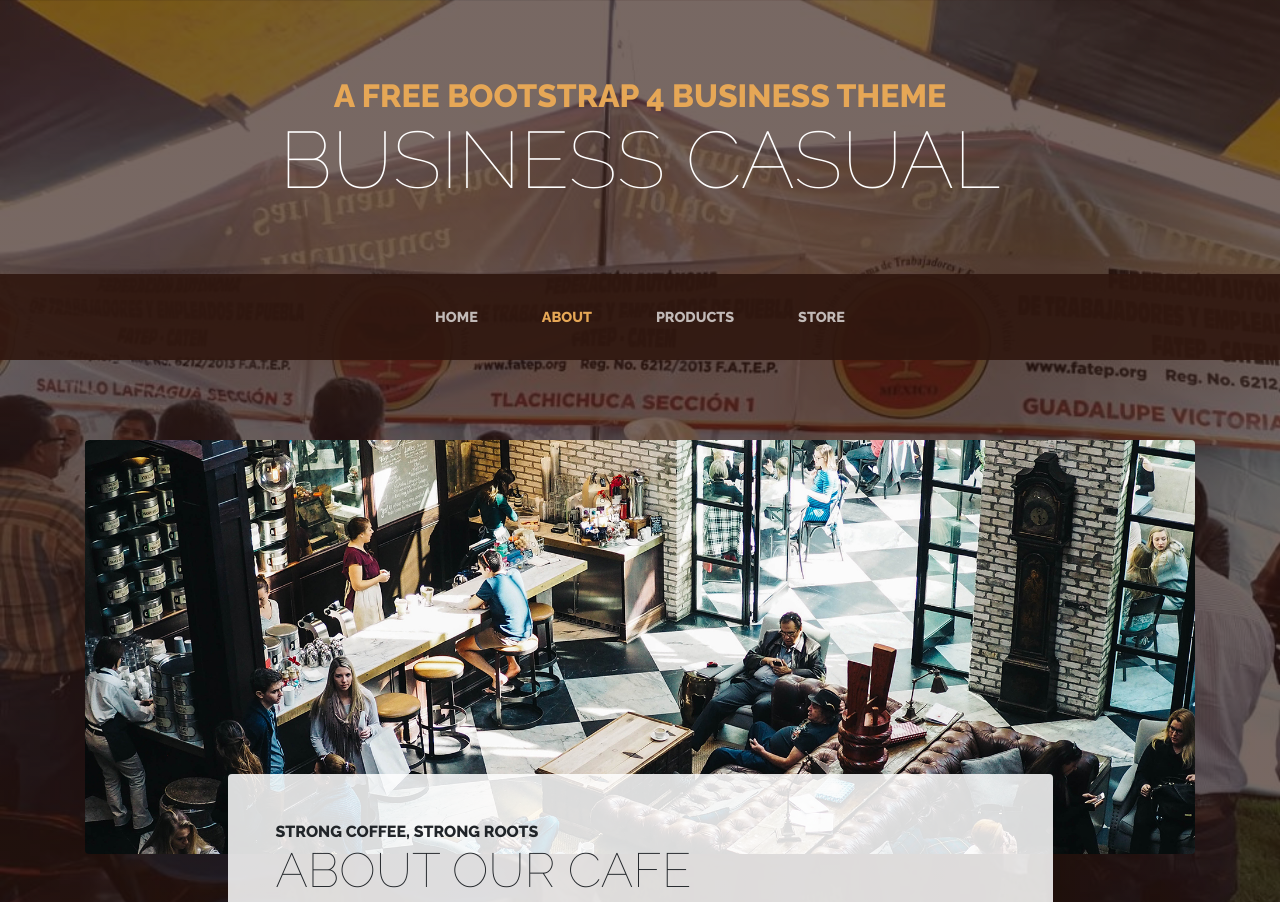
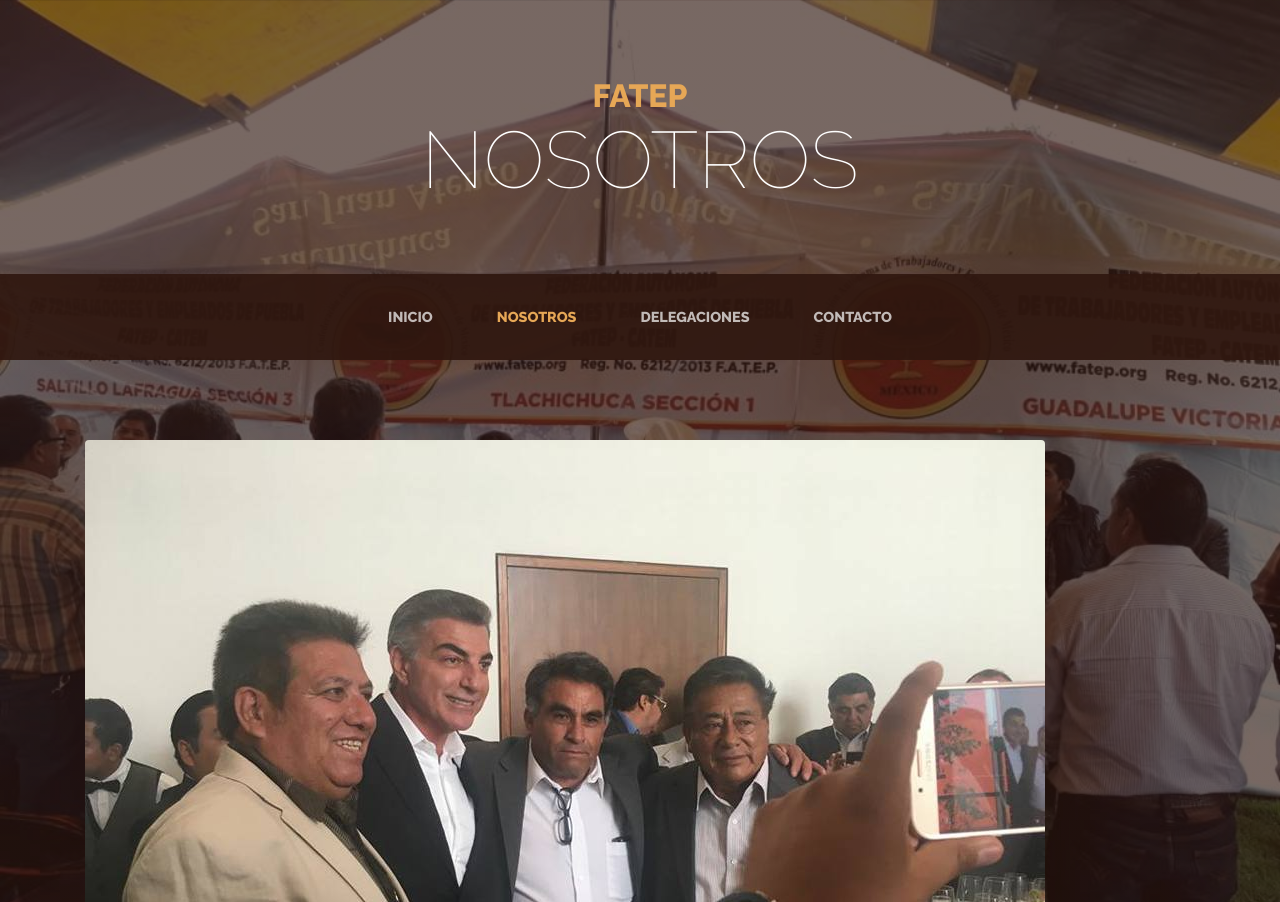
Before and after one commit to josarthas/FATEP, a website: page about.html in a window 1280 px wide. Shown: the top 902 px of the page. Drawn offline with Linux system fonts and the light colour scheme.

Commit message:
Prototipo
Minimos cambios

```diff
--- a/about.html
+++ b/about.html
@@ -8,7 +8,7 @@
     <meta name="description" content="">
     <meta name="author" content="">
 
-    <title>Business Casual - Start Bootstrap Theme</title>
+    <title>CATEM</title>
 
     <!-- Bootstrap core CSS -->
     <link href="vendor/bootstrap/css/bootstrap.min.css" rel="stylesheet">
@@ -25,32 +25,32 @@
   <body>
 
     <h1 class="site-heading text-center text-white d-none d-lg-block">
-      <span class="site-heading-upper text-primary mb-3">A Free Bootstrap 4 Business Theme</span>
-      <span class="site-heading-lower">Business Casual</span>
+      <span class="site-heading-upper text-primary mb-3">FATEP</span>
+      <span class="site-heading-lower">Nosotros</span>
     </h1>
 
     <!-- Navigation -->
     <nav class="navbar navbar-expand-lg navbar-dark py-lg-4" id="mainNav">
       <div class="container">
-        <a class="navbar-brand text-uppercase text-expanded font-weight-bold d-lg-none" href="#">Start Bootstrap</a>
+        <a class="navbar-brand text-uppercase text-expanded font-weight-bold d-lg-none" href="#">FATEP</a>
         <button class="navbar-toggler" type="button" data-toggle="collapse" data-target="#navbarResponsive" aria-controls="navbarResponsive" aria-expanded="false" aria-label="Toggle navigation">
           <span class="navbar-toggler-icon"></span>
         </button>
         <div class="collapse navbar-collapse" id="navbarResponsive">
           <ul class="navbar-nav mx-auto">
             <li class="nav-item px-lg-4">
-              <a class="nav-link text-uppercase text-expanded" href="index.html">Home
+              <a class="nav-link text-uppercase text-expanded" href="index.html">Inicio
                 <span class="sr-only">(current)</span>
               </a>
             </li>
             <li class="nav-item active px-lg-4">
-              <a class="nav-link text-uppercase text-expanded" href="about.html">About</a>
+              <a class="nav-link text-uppercase text-expanded" href="about.html">Nosotros</a>
             </li>
             <li class="nav-item px-lg-4">
-              <a class="nav-link text-uppercase text-expanded" href="products.html">Products</a>
+              <a class="nav-link text-uppercase text-expanded" href="products.html">Delegaciones</a>
             </li>
             <li class="nav-item px-lg-4">
-              <a class="nav-link text-uppercase text-expanded" href="store.html">Store</a>
+              <a class="nav-link text-uppercase text-expanded" href="store.html">Contacto</a>
             </li>
           </ul>
         </div>
@@ -59,7 +59,7 @@
 
     <section class="page-section about-heading">
       <div class="container">
-        <img class="img-fluid rounded about-heading-img mb-3 mb-lg-0" src="img/about.jpg" alt="">
+        <img class="img-fluid rounded about-heading-img mb-3 mb-lg-0" src="img/about2.jpg" alt="">
         <div class="about-heading-content">
           <div class="row">
             <div class="col-xl-9 col-lg-10 mx-auto">
```
Also changed, not shown: index.html (+6 -6 lines), img/about2.jpg (added).
